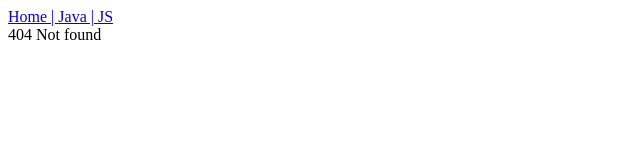
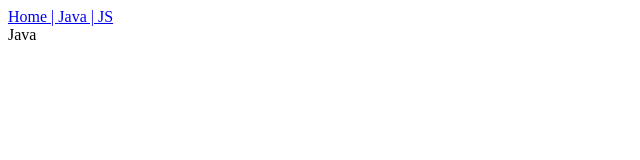
Before and after one commit to RonakSingh2006/Cohort-3.0, a React (Vite) app in the folder WEB DEV/React/single-page-app/: page /program/java in a window 1280 px wide. Before the commit this address had no page. Shown: the top 160 px of the page, without its empty margins (0-640 px from the left). Built offline with nearby package versions, Linux system fonts and the light colour scheme.

Commit message:
changed path

```diff
--- a/WEB DEV/React/single-page-app/src/App.jsx
+++ b/WEB DEV/React/single-page-app/src/App.jsx
@@ -9,11 +9,11 @@ function App() {
   return (
     <BrowserRouter>
       <Routes>
-        <Route path="/" element={<Layout/>}>
+        <Route path="/program" element={<Layout/>}>
 
-          <Route path = "/" element = {<Home/>} />
-          <Route path = "/java" element = {<Language lang={"Java"}/>} />
-          <Route path = "/java-script" element = {<Language lang={"Java Script"}/>} />
+          <Route path = "/program/" element = {<Home/>} />
+          <Route path = "/program/java" element = {<Language lang={"Java"}/>} />
+          <Route path = "/program/java-script" element = {<Language lang={"Java Script"}/>} />
           <Route path = "*" element = {<Error/>} />
 
         </Route>
--- a/WEB DEV/React/single-page-app/src/components/Language.jsx
+++ b/WEB DEV/React/single-page-app/src/components/Language.jsx
@@ -7,7 +7,7 @@ function Language({lang}){
   const navigate = useNavigate();
 
   useEffect(()=>{
-    let timeout = setTimeout(()=>{navigate("/")},10000);
+    let timeout = setTimeout(()=>{navigate("/program")},10000);
 
     return function(){
       clearTimeout(timeout);
```
